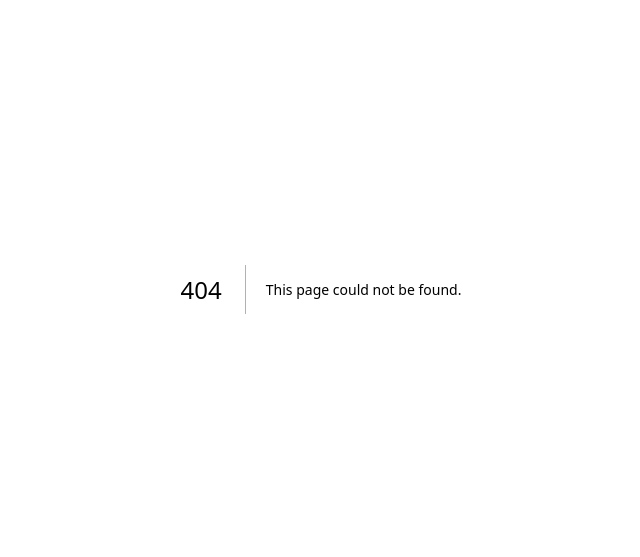
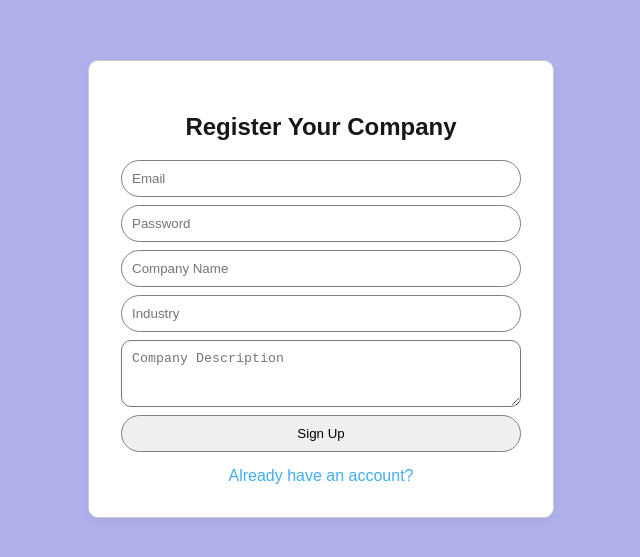
Before and after one commit to utkarshh1506/B2B-tender-management, a Next.js app in the folder frontend/: page /signup in a window 1280 px wide. Before the commit this address had no page. Shown: the part 111-668 px from the top of the page, without its empty margins (319-959 px from the left). Built offline with nearby package versions, Linux system fonts and the light colour scheme.

Commit message:
register done

```diff
--- a/frontend/src/app/page.tsx
+++ b/frontend/src/app/page.tsx
@@ -1,6 +1,7 @@
 'use client'
 
 import '../app/page.css'
+import Link from 'next/link'
 
 
 export default function Home() {
@@ -22,8 +23,9 @@ export default function Home() {
         <h1 ><span>B2B Tender Management</span> Platform</h1>
         <p>A platform to manage and apply for business tenders.</p>
         <div className="hero-buttons">
-          <a href="" className='btn-primary'>Regsiter Your Company</a>
-          <a href="" className='btn-outline'>Browse Tenders</a>
+          <Link href='/signup'><button>Register Your Company</button></Link>
+          <Link href='/login'><button>Browse Tenders</button></Link>
+
         </div>
       </section>
       <section className="info">
--- /dev/null
+++ b/frontend/src/app/signup/page.css
@@ -0,0 +1,63 @@
+body{
+    margin: 0px;
+    padding: 0px;
+    width: 100vw;
+    height: 100vh;
+    background-color: rgb(176, 176, 237);
+}
+
+.signup-container {
+  height: 100vh;
+  display: flex;
+  justify-content: center;
+  align-items: center;
+}
+
+.signup-card {
+  width: 100%;
+  max-width: 400px;
+  padding: 2rem;
+  border: 1px solid #ccc;
+  border-radius: 10px;
+  background-color: white;
+  box-shadow: 0 4px 10px rgba(0, 0, 0, 0.05);
+
+  text-align: center;
+}
+
+form{
+    display: flex;
+    flex-direction: column;
+}
+form input{
+    padding: 10px;
+    border: 1px solid grey;
+    border-radius: 50px;
+    margin-bottom: 8px;
+    cursor: pointer;
+}
+form textarea{
+    padding: 10px;
+    margin-bottom: 8px;
+    border-radius: 10px;
+}
+form button{
+    padding: 10px;
+    border: 1px solid grey;
+    border-radius: 50px;
+    margin-bottom: 15px;
+    cursor: pointer;
+}
+
+form button:hover{
+    background-color: #2b6487;
+    color: white;
+}
+.signup-card a{
+    text-decoration: none;
+    color: rgb(66, 173, 240);
+}
+
+.signup-card a:hover{
+    color:blue;
+}
--- /dev/null
+++ b/frontend/src/app/signup/page.tsx
@@ -0,0 +1,71 @@
+'use client'
+
+import { useState } from 'react'
+import { useRouter } from 'next/navigation'
+import '../signup/page.css' // Create this CSS file
+
+export default function SignupPage() {
+  const router = useRouter()
+
+  const [formData, setFormData] = useState({
+    email: '',
+    password: '',
+    name: '',
+    industry: '',
+    description: ''
+  })
+
+  const [error, setError] = useState('')
+  const [loading, setLoading] = useState(false)
+
+  const handleChange = (e: React.ChangeEvent<HTMLInputElement | HTMLTextAreaElement>) => {
+    setFormData({ ...formData, [e.target.name]: e.target.value })
+  }
+
+  const handleSubmit = async (e: React.FormEvent) => {
+    e.preventDefault()
+    setLoading(true)
+    setError('')
+
+    try {
+      const res = await fetch('http://localhost:3001/api/auth/signup', {
+        method: 'POST',
+        headers: { 'Content-Type': 'application/json' },
+        body: JSON.stringify(formData)
+      })
+
+      const data = await res.json()
+
+      if (!res.ok) {
+        setError(data.error || 'Signup failed')
+      } else {
+        router.push('/login') // Redirect to login after signup
+      }
+    } catch(err){
+      console.log(err)
+    } finally {
+      setLoading(false)
+    }
+  }
+
+  return (
+    <div className="signup-container">
+        <div className='signup-card'>
+            <h2>Register Your Company</h2>
+
+            <form onSubmit={handleSubmit} className="signup-form">
+                <input type="email" name="email" placeholder="Email" required onChange={handleChange} />
+                <input type="password" name="password" placeholder="Password" required onChange={handleChange} />
+                <input type="text" name="name" placeholder="Company Name" required onChange={handleChange} />
+                <input type="text" name="industry" placeholder="Industry" required onChange={handleChange} />
+                <textarea name="description" placeholder="Company Description" rows={3} onChange={handleChange} />
+                {error && <p className="error">{error}</p>}
+                <button type="submit" disabled={loading}>
+                    {loading ? 'Registering...' : 'Sign Up'}
+                </button>
+            </form>
+            <a href="/login">Already have an account?</a>
+        </div>
+    </div>
+  )
+}
```
Also changed, not shown: frontend/src/app/page.css (+14 -5 lines), 2 other files (tests, documents, lock files or other folders).
